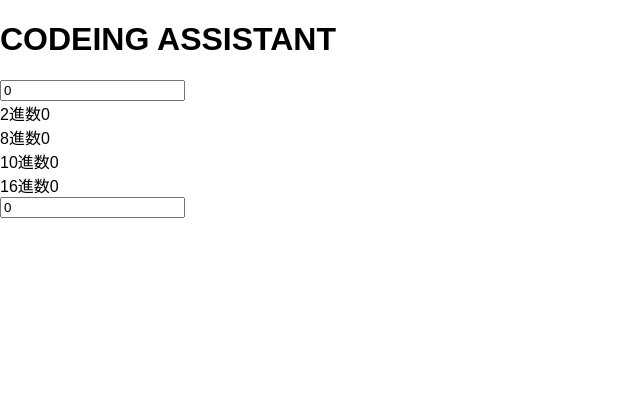
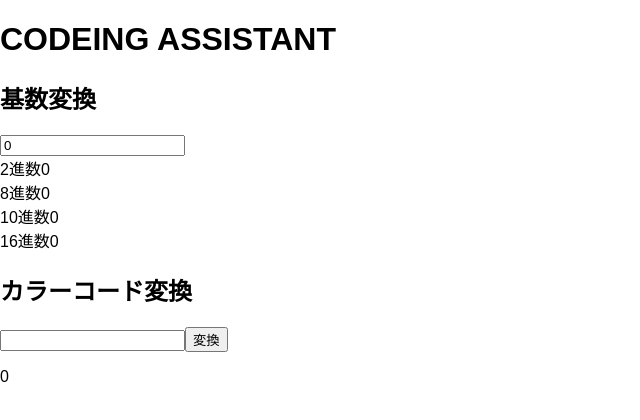
Before and after one commit to ken7253/coding_assistant, a Vue app: page / in a window 1280 px wide. Shown: the top 420 px of the page, without its empty margins (0-640 px from the left). Built offline with nearby package versions, Linux system fonts and the light colour scheme.

Commit message:
add colorConv functions

```diff
--- a/src/components/ColorConversion.vue
+++ b/src/components/ColorConversion.vue
@@ -1,16 +1,35 @@
 <template>
   <div class="color-conversion">
+    <h2>カラーコード変換</h2>
     <input v-model="colorCode" type="text" />
+    <input @click="moldNum" type="button" value="変換">
+    <p>{{ rgbColor }}</p>
   </div>
 </template>
 
 <script>
 export default {
-    data: function(){
-        return {
-            colorCode: 0
-        }
-    }
+  data: function () {
+    return {
+      colorCode: '',
+      rgbColor:'0',
+    };
+  },
+  methods: {
+    moldNum: function() {
+      const moldArr = this.colorCode.match(/.{2}/g);
+      const outArr = [];
+      moldArr.forEach((element) => {
+        outArr.push(this.hexConv(element));
+      });
+      this.rgbColor = outArr;
+    },
+    hexConv: function(num) {
+      const hexNum = "0x" + num;
+      const parsed = parseInt(hexNum, 16);
+      return parsed;
+    },
+  },
 };
 </script>
 
--- a/src/components/RadixConversion.vue
+++ b/src/components/RadixConversion.vue
@@ -1,5 +1,6 @@
 <template>
   <div id="radixConversion">
+    <h2>基数変換</h2>
     <input v-model.number="decimal" type="text">
     <div class="radix-output">
       <ul>
```
